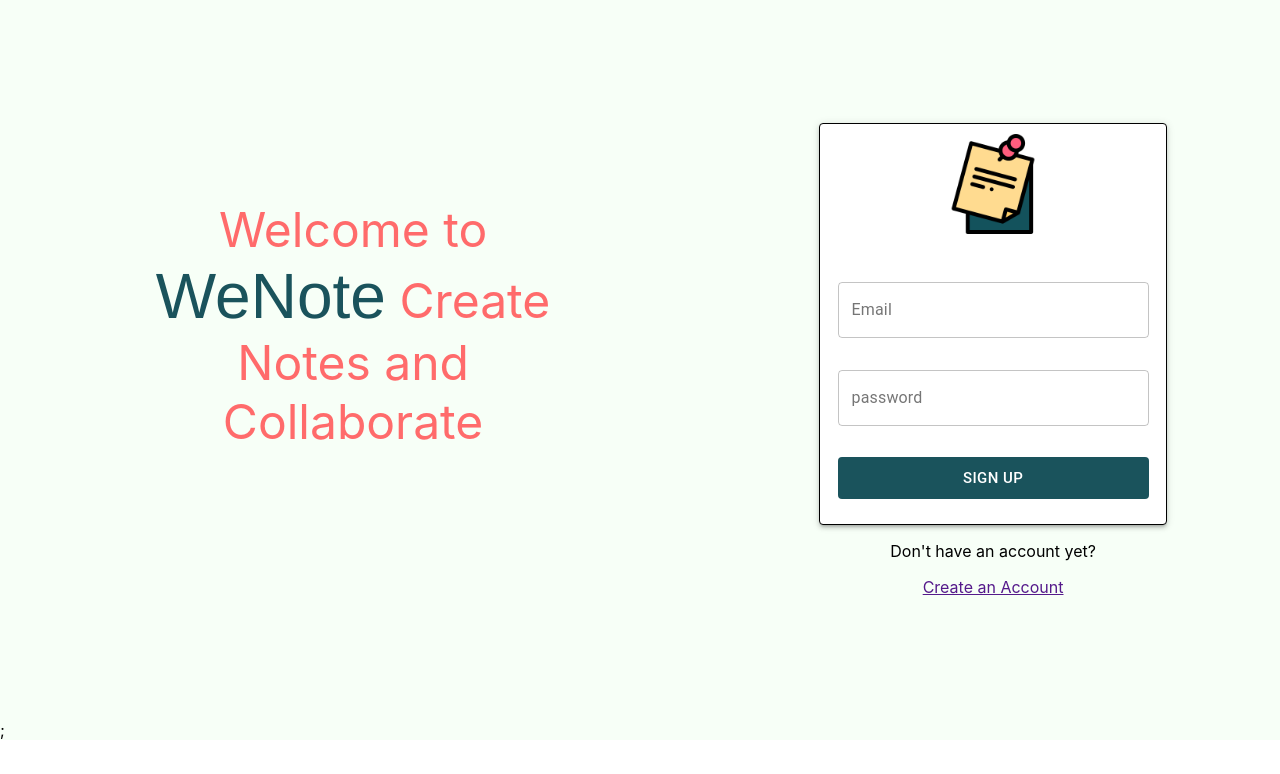
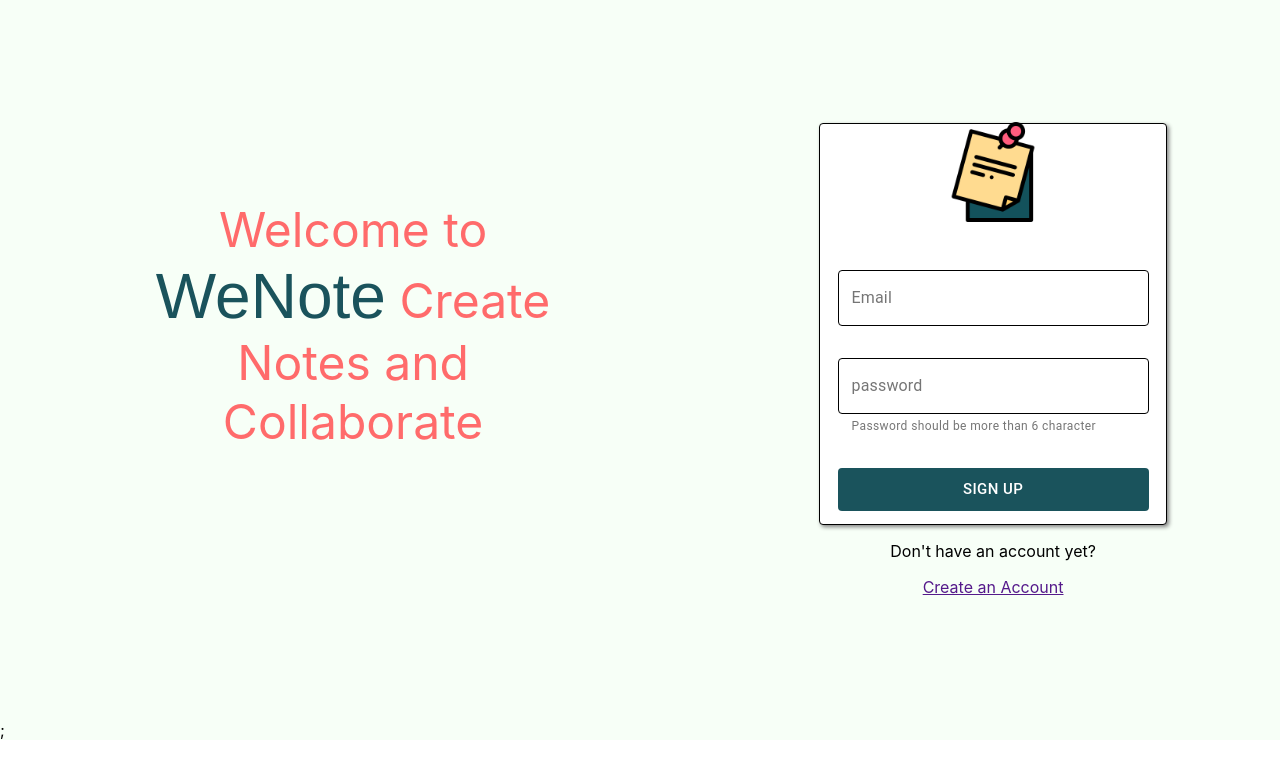
Before and after one commit to GitVaibhav1999/we-note, a React (Create React App) app: page / in a window 1280 px wide. Shown: the top 774 px of the page. Built offline with nearby package versions, Linux system fonts and the light colour scheme; no server answers.

Commit message:
feat(loginBox): added validation

```diff
--- a/src/Authentication/LoginBox.js
+++ b/src/Authentication/LoginBox.js
@@ -1,9 +1,11 @@
-import React, { useState } from "react";
-import { makeStyles } from "@material-ui/core";
+import React, { useState, useEffect } from "react";
+import { withStyles, makeStyles, ThemeProvider } from "@material-ui/core";
 import { TextField, Paper, Button } from "@material-ui/core";
 import { useAuth } from "./AuthContext";
 
 import sticky from "../assets/sticky-notes.png";
+
+import { validateEmail, validatePassword } from "./validateInput";
 
 const useStyles = makeStyles({
   loginbox: {
@@ -14,10 +16,28 @@ const useStyles = makeStyles({
     flexDirection: "column",
     justifyContent: "center",
     alignItems: "center",
+    boxShadow: "2px 2px 4px grey",
   },
   input: {
     margin: "1em",
     width: "90%",
+    "& label.Mui-focused": {
+      color: "#1A535C",
+    },
+    "& .MuiInput-underline:after": {
+      borderBottomColor: "green",
+    },
+    "& .MuiOutlinedInput-root": {
+      "& fieldset": {
+        borderColor: "black",
+      },
+      "&:hover fieldset": {
+        borderColor: "#FF6B6B",
+      },
+      "&.Mui-focused fieldset": {
+        borderColor: "#1A535C",
+      },
+    },
   },
   button: {
     margin: "1em",
@@ -26,6 +46,7 @@ const useStyles = makeStyles({
     color: "white",
     "&:hover": {
       backgroundColor: "#FF6B6B",
+      color: "black",
     },
   },
   image: {
@@ -39,13 +60,26 @@ function LoginBox() {
 
   const { signUp } = useAuth();
 
-  const [password, setPassword] = useState();
-  const [email, setEmail] = useState();
+  const [password, setPassword] = useState("");
+  const [email, setEmail] = useState("");
+  const [validate, setValidate] = useState({});
+
+  useEffect(() => console.log(validate), [validate]);
 
   const handleSubmit = async () => {
-    await signUp(email, password)
-      .then((response) => console.log(response))
-      .catch((error) => console.log(error));
+    const validate_email = validateEmail(email);
+    const validate_password = validatePassword(password);
+
+    setValidate({
+      validate_email,
+      validate_password,
+    });
+
+    if (validate.validate_email == true && validate.validate_password == true) {
+      await signUp(email, password)
+        .then((response) => console.log(response))
+        .catch((error) => console.log(error));
+    }
   };
 
   return (
@@ -53,17 +87,36 @@ function LoginBox() {
       <img className={classes.image} src={sticky} />
 
       <TextField
+        error={
+          validate.validate_email != undefined && !validate.validate_email.valid
+        }
         onChange={(event) => setEmail(event.target.value)}
         className={classes.input}
         label="Email"
         variant="outlined"
+        helperText={
+          validate.validate_email != undefined
+            ? validate.validate_email.response
+            : ""
+        }
       />
       <TextField
+        type="password"
+        error={
+          validate.validate_password != undefined &&
+          !validate.validate_password.valid
+        }
         onChange={(event) => setPassword(event.target.value)}
         className={classes.input}
         label="password"
         variant="outlined"
+        helperText={
+          validate.validate_password != undefined
+            ? validate.validate_password.response
+            : "Password should be more than 6 character"
+        }
       />
+
       <Button onClick={handleSubmit} size="large" className={classes.button}>
         Sign Up
       </Button>
--- /dev/null
+++ b/src/Authentication/validateInput.js
@@ -0,0 +1,25 @@
+export const validateEmail = (email) => {
+  var response = "email valid";
+
+  const email_reg = /^[^\s@]+@[^\s@]+$/;
+  if (email_reg.test(email) == false) response = "email is invalid";
+
+  if (email.length == 0) response = "email cannot be empty";
+
+  return {
+    valid: response == "email valid" ? true : false,
+    response: response,
+  };
+};
+
+export const validatePassword = (password) => {
+  var response = "password valid";
+
+  if (password.length < 6) response = "password should be > 6";
+  if (password.length == 0) response = "password cannot be empty";
+
+  return {
+    valid: response == "password valid" ? true : false,
+    response: response,
+  };
+};
```
